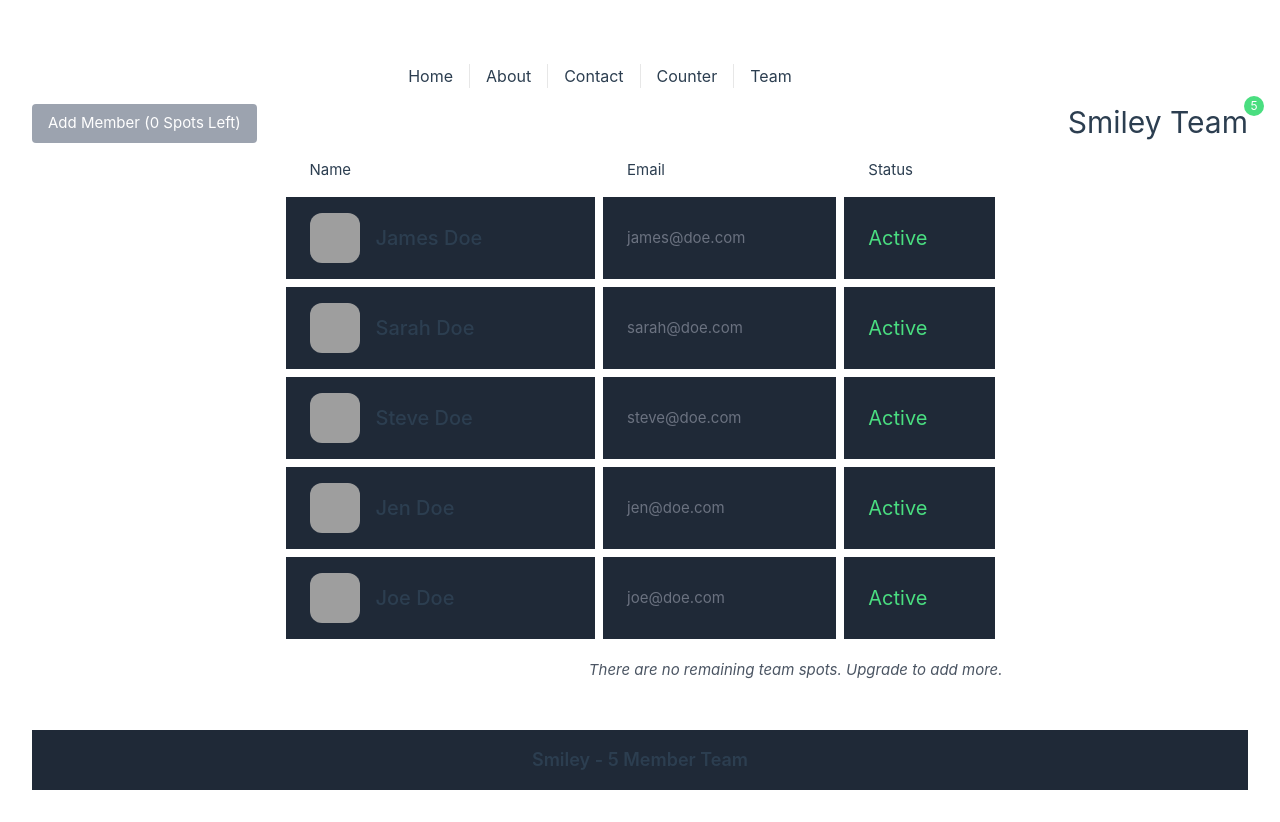
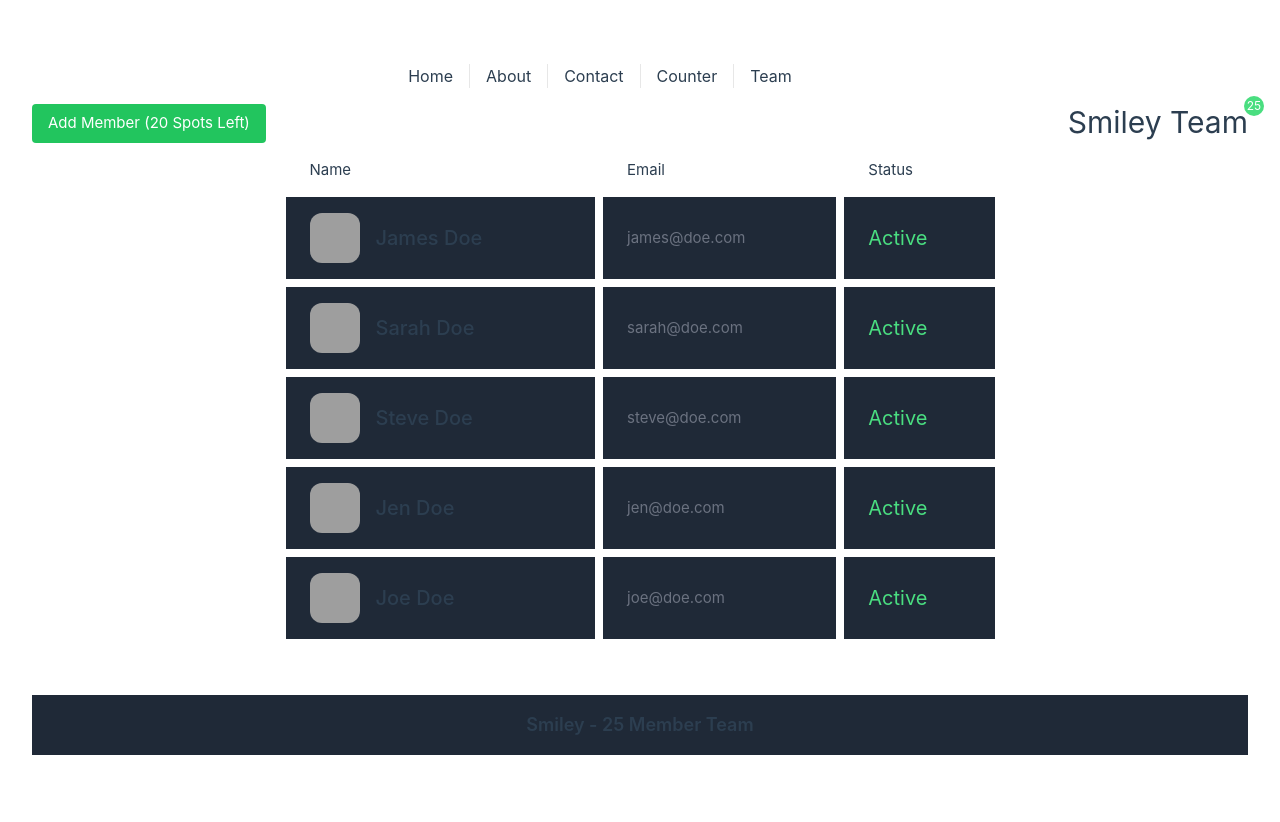
Before and after one commit to ashrafalmayah/learn-vue-3-step-by-step-part-2, a Vue app: page /team in a window 1280 px wide. After the commit the page ends 800 px from the top, so only its background shows below. Built offline with nearby package versions, Linux system fonts and the light colour scheme; grey boxes are pictures that could not be loaded.

Commit message:
build and fill a team store

```diff
--- a/src/components/Teams/TeamFooter.vue
+++ b/src/components/Teams/TeamFooter.vue
@@ -1,7 +1,7 @@
 <script setup>
-defineProps({
-  team: Object
-})
+import { useTeamStore } from '@/stores/TeamStore'
+
+let team = useTeamStore()
 </script>
 <template>
   <footer class="mt-12 bg-gray-800 py-4 text-center">
--- a/src/components/Teams/TeamHeader.vue
+++ b/src/components/Teams/TeamHeader.vue
@@ -1,7 +1,7 @@
 <script setup>
-defineProps({
-  team: Object
-})
+import { useTeamStore } from '@/stores/TeamStore'
+
+let team = useTeamStore()
 </script>
 
 <template>
@@ -9,9 +9,9 @@ defineProps({
     <div>
       <button
         class="bg-green-500 hover:bg-green-600 text-white px-4 py-2 rounded disabled:bg-gray-400"
-        :disabled="team.spots === team.members.length"
+        :disabled="! team.spotsRemaining"
       >
-        Add Member ({{ team.spots - team.members.length }} Spots Left)
+        Add Member ({{ team.spotsRemaining }} Spots Left)
       </button>
     </div>
 
--- a/src/components/Teams/TeamMembers.vue
+++ b/src/components/Teams/TeamMembers.vue
@@ -1,9 +1,8 @@
 <script setup>
 import TeamMember from '@/components/Teams/TeamMember.vue'
+import { useTeamStore } from '@/stores/TeamStore'
 
-defineProps({
-  team: Object
-})
+let team = useTeamStore()
 </script>
 <template>
   <table class="table-fixed border-spacing-2 border-separate">
@@ -23,7 +22,7 @@ defineProps({
     </tbody>
   </table>
 
-  <p class="text-right text-gray-600 italic" v-show="team.members.length === team.spots">
+  <p class="text-right text-gray-600 italic" v-show="!team.spotsRemaining">
     There are no remaining team spots. Upgrade to add more.
   </p>
 </template>
--- /dev/null
+++ b/src/stores/TeamStore.js
@@ -0,0 +1,26 @@
+import { defineStore } from 'pinia'
+
+export let useTeamStore = defineStore('team', {
+  state: () => ({
+    name: '',
+    spots: 0,
+    members: []
+  }),
+
+  actions: {
+    async fill() {
+      let r = await import('@/team.json')
+
+      this.$state = r.default
+    },
+    grow(spots) {
+      this.spots = spots
+    }
+  },
+
+  getters: {
+    spotsRemaining() {
+      return this.spots - this.members.length
+    }
+  }
+})
--- a/src/views/TeamView.vue
+++ b/src/views/TeamView.vue
@@ -2,15 +2,24 @@
 import TeamHeader from '@/components/Teams/TeamHeader.vue'
 import TeamMembers from '@/components/Teams/TeamMembers.vue'
 import TeamFooter from '@/components/Teams/TeamFooter.vue'
-import team from '@/team.json'
+// import team from '@/team.json'
+import { useTeamStore } from '@/stores/TeamStore'
+
+let team = useTeamStore()
+
+team.fill()
+
+setTimeout(() => {
+  team.grow(25)
+}, 3000);
 </script>
 
 <template>
-  <TeamHeader :team="team" />
+  <TeamHeader />
 
   <div class="place-self-center flex flex-col gap-y-3" style="width: 725px">
-    <TeamMembers :team="team" />
+    <TeamMembers />
   </div>
 
-  <TeamFooter :team="team" />
+  <TeamFooter />
 </template>
```
